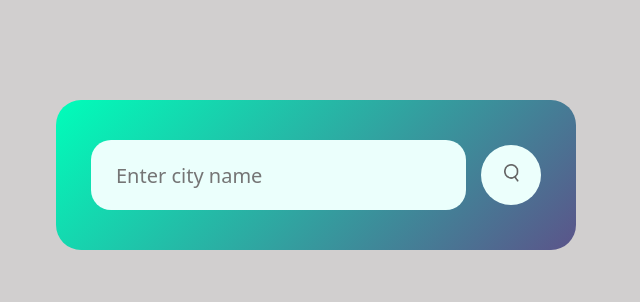
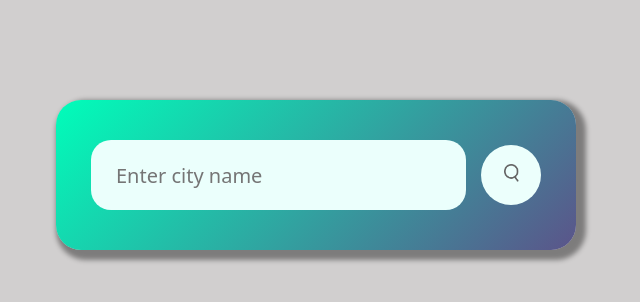
Before and after one commit to genze121/Weather-Application, a plain HTML site: page index.html in a window 1280 px wide. Shown: the whole page, without its empty margins (324-964 px from the left). Drawn offline with Linux system fonts and the light colour scheme.

Commit message:
Added shadow.

```diff
--- a/style.css
+++ b/style.css
@@ -28,6 +28,7 @@ body {
     margin: 100px auto 0;
     padding: 40px 35px;
     text-align: center;
+    box-shadow: 5px 5px 5px 5px rgba(0, 0, 0, 0.4);
 }
 
 .search {
```
